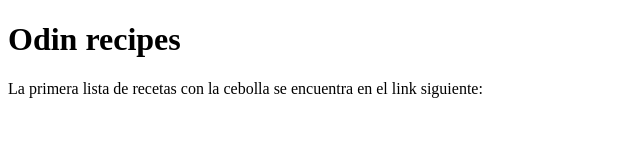
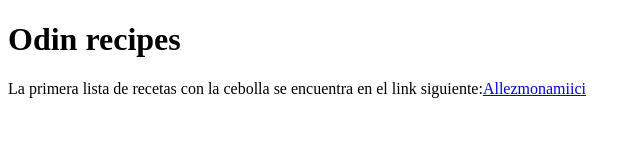
Before and after one commit to perrodelsud/odin-recipes, a plain HTML site: page index.html in a window 1280 px wide. Shown: the whole page, without its empty margins (0-641 px from the left). Drawn offline with Linux system fonts and the light colour scheme.

Commit message:
fix error link, add > to the end

```diff
--- a/index.html
+++ b/index.html
@@ -6,6 +6,6 @@
     </head>
     <body>
         <h1>Odin recipes</h1>
-        <p>La primera lista de recetas con la cebolla se encuentra en el link siguiente:<a href="./recipes/cebolla.html" Allez mon ami ici</a></p>
+        <p>La primera lista de recetas con la cebolla se encuentra en el link siguiente:<a href="./recipes/cebolla.html">Allezmonamiici</a>
     </body>
 </html>
```
